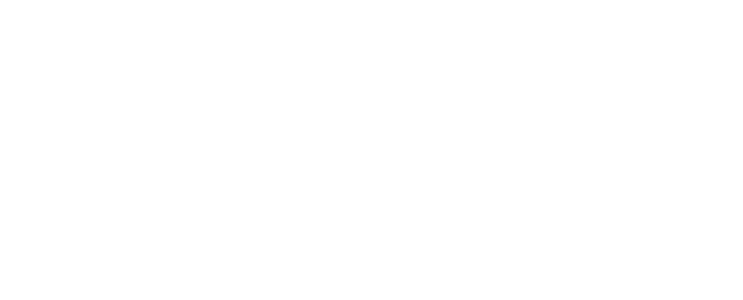
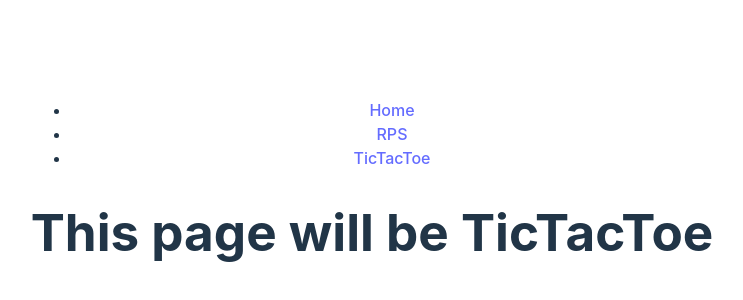
Before and after one commit to IT3049C-Spring24/gamehub-leungag, a React (Vite) app: page /rps-react/TicTacToe in a window 1280 px wide. Before the commit this address had no page. Shown: the part 212-512 px from the top of the page, without its empty margins (268-1011 px from the left). Built offline with nearby package versions, Linux system fonts and the light colour scheme.

Commit message:
Added a temporary component in TicTacToe

```diff
--- a/src/components/Navigation.jsx
+++ b/src/components/Navigation.jsx
@@ -13,10 +13,10 @@
           <Link to="/rps-react">Home</Link>
         </li>
         <li>
-          <Link to="/App">RPS</Link>
+          <Link to="/rps-react/App">RPS</Link>
         </li>
         <li>
-          <Link to="/TicTacToe">TicTacToe</Link>
+          <Link to="/rps-react/TicTacToe">TicTacToe</Link>
         </li>
       </ul>
     </nav>
--- a/src/main.jsx
+++ b/src/main.jsx
@@ -6,13 +6,15 @@
 import './index.css';
 import { BrowserRouter, Routes, Route } from 'react-router-dom';
 import HomePage from './routes/HomePage.jsx'
+import TicTacToe from './routes/TicTacToe.jsx'
 
 ReactDOM.render(
   <React.StrictMode>
     <BrowserRouter>
       <Routes>
         <Route path="/rps-react" element={<HomePage/>}/>
-        <Route path='/App' element={<App/>}/>
+        <Route path='/rps-react/App' element={<App/>}/>
+        <Route path='/rps-react/TicTacToe' element={<TicTacToe/>}/>
       </Routes>
     </BrowserRouter>
   </React.StrictMode>,
--- /dev/null
+++ b/src/routes/TicTacToe.jsx
@@ -0,0 +1,13 @@
+import Navigation from "../components/Navigation";
+
+
+function TicTacToe(){
+    return(
+        <>
+        <Navigation/>
+        <h1>This page will be TicTacToe</h1>
+        </>
+    )
+}
+
+export default TicTacToe;
```
